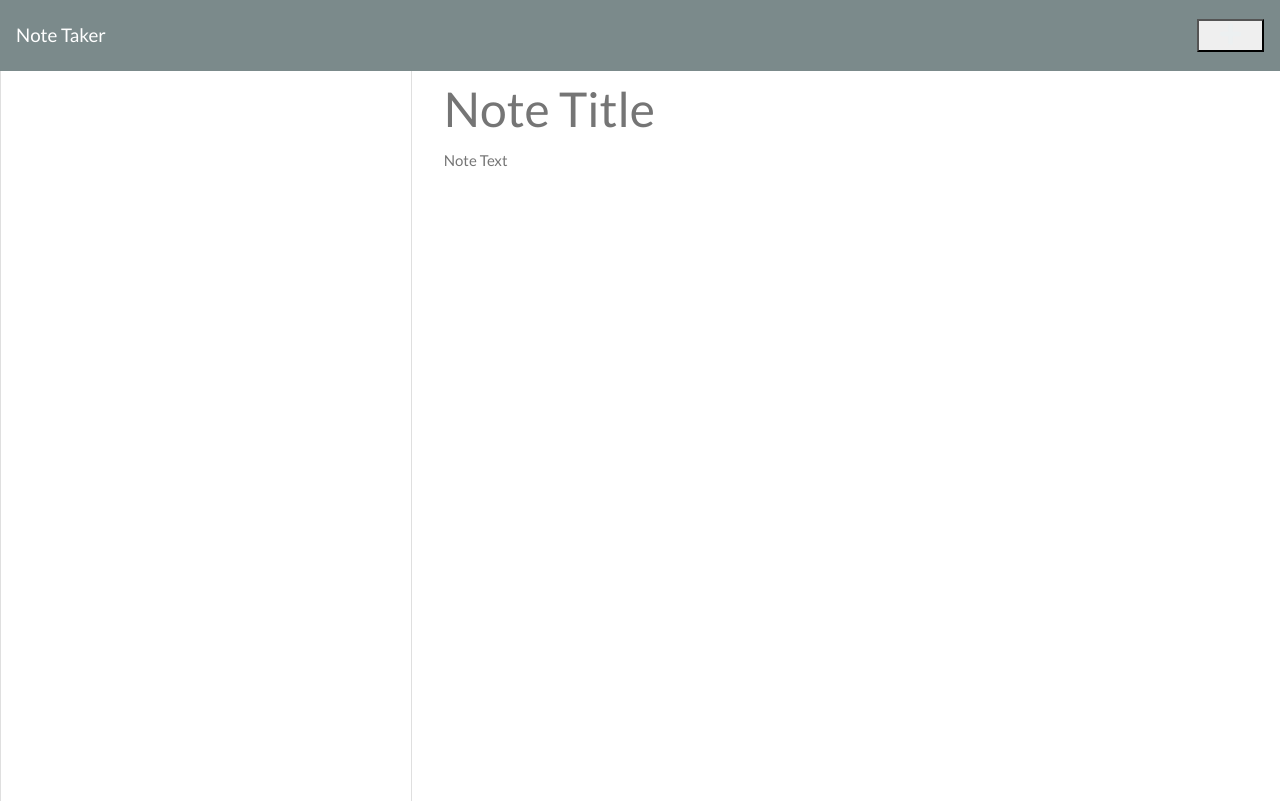
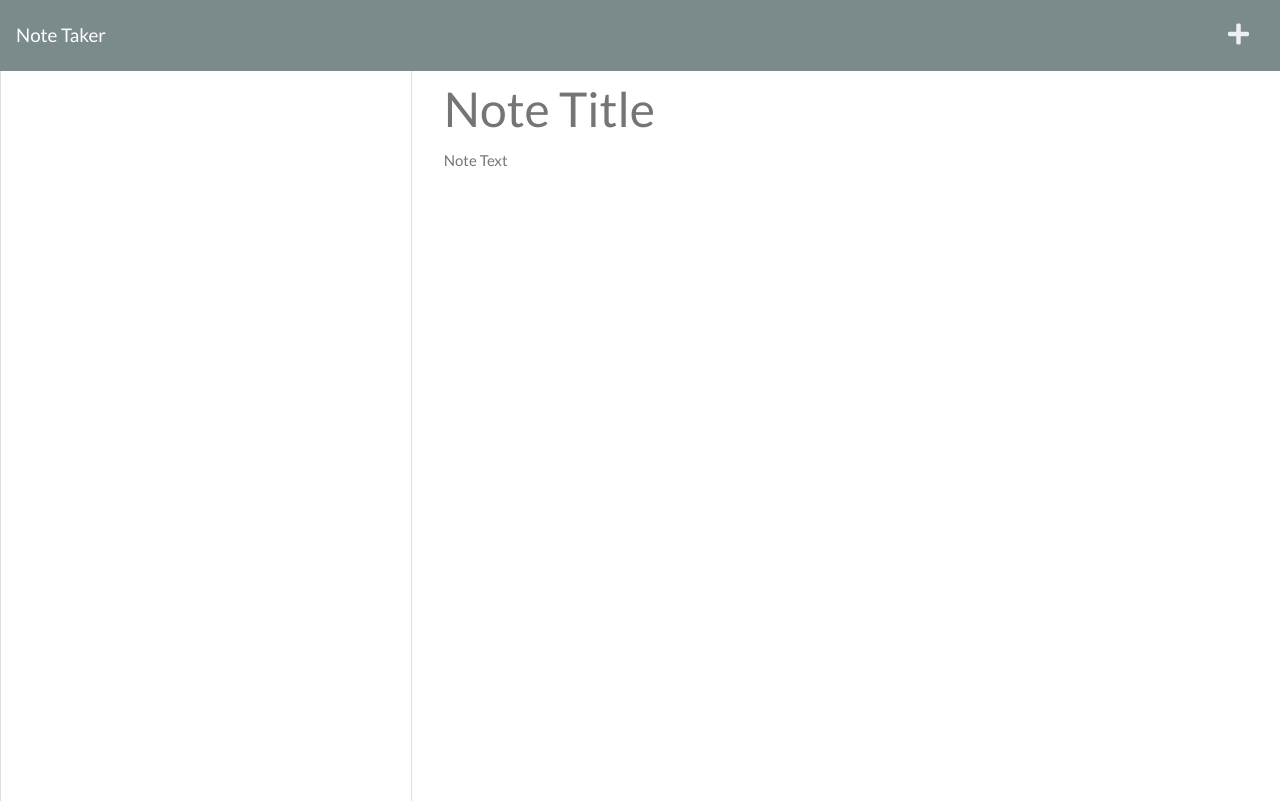
Before and after one commit to lnd4812/note-taker, a website: page public/notes.html in a window 1280 px wide. Drawn offline with nearby package versions, Linux system fonts and the light colour scheme; no server answers.

Commit message:
edited and add README generated from Module 9 assignment

```diff
--- a/public/notes.html
+++ b/public/notes.html
@@ -23,7 +23,7 @@
       <a class="navbar-brand" href="/">Note Taker </a>
       <div class="icons">
         <i class="fas fa-save text-light save-note"></i>
-        <button class='new-note-btn'><i class="fas fa-plus text-light new-note"></i></button>
+        <i class="fas fa-plus text-light new-note"></i>
       </div>
     </nav>
     <div class="container-fluid">
```
Also changed, not shown: README.md.
